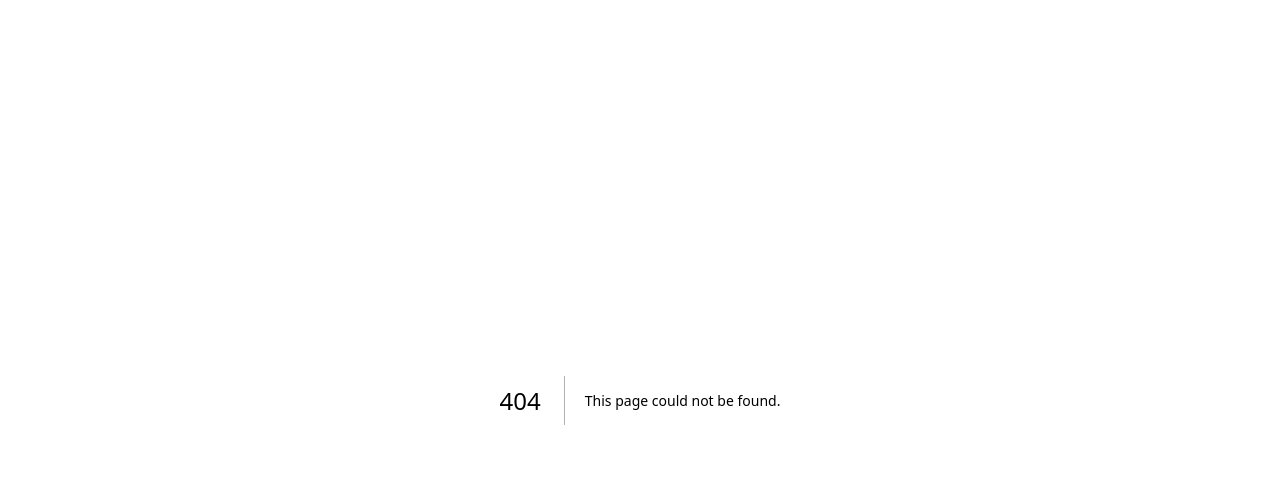
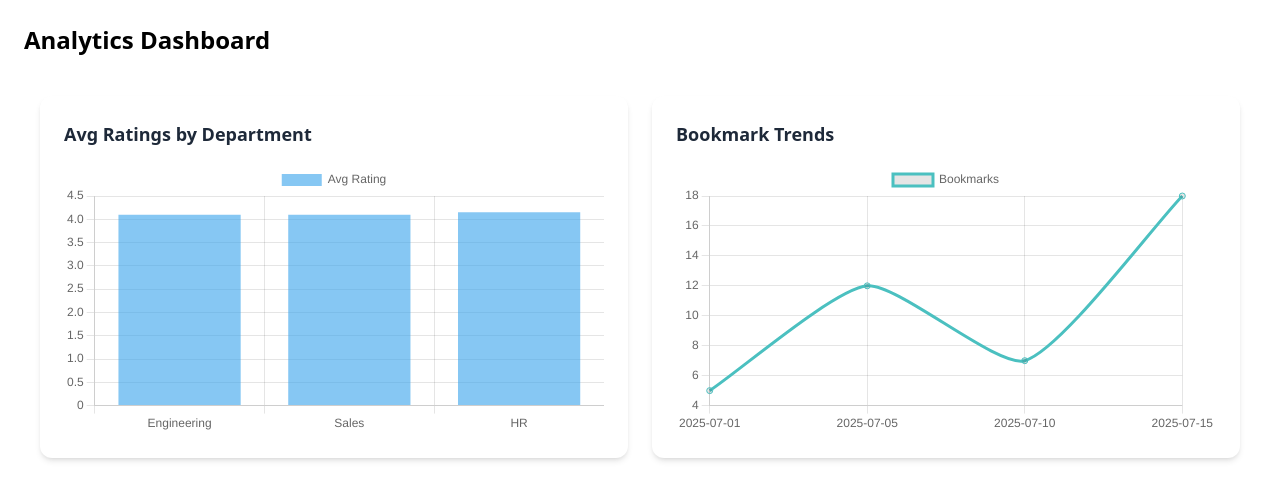
Before and after one commit to mayurramani07/hr-dashboard, a Next.js app: page /analytics in a window 1280 px wide. Before the commit this address had no page. Shown: the top 500 px of the page. Built offline with nearby package versions, Linux system fonts and the light colour scheme.

Commit message:
Add Analytics section with chart visualizations

```diff
--- a/package.json
+++ b/package.json
@@ -13,8 +13,10 @@
     "@emotion/styled": "^11.14.1",
     "@mui/icons-material": "^7.2.0",
     "@mui/material": "^7.2.0",
+    "chart.js": "^4.5.0",
     "next": "15.4.2",
     "react": "19.1.0",
+    "react-chartjs-2": "^5.3.0",
     "react-dom": "19.1.0",
     "react-icons": "^5.5.0"
   },
--- /dev/null
+++ b/src/app/analytics/chartSection.jsx
@@ -0,0 +1,80 @@
+'use client';
+
+import React from 'react';
+import {
+  Bar,
+  Line,
+} from 'react-chartjs-2';
+import {
+  Chart as ChartJS,
+  CategoryScale,
+  LinearScale,
+  BarElement,
+  LineElement,
+  PointElement,
+  Title,
+  Tooltip,
+  Legend,
+} from 'chart.js';
+import {
+  mockEmployeeData,
+  mockBookmarkTrend,
+  getDepartmentAverageRatings,
+} from '@/lib/analyticsData';
+
+ChartJS.register(
+  CategoryScale,
+  LinearScale,
+  BarElement,
+  LineElement,
+  PointElement,
+  Title,
+  Tooltip,
+  Legend
+);
+
+export default function ChartSection() {
+  const avgData = getDepartmentAverageRatings(mockEmployeeData);
+
+  const barData = {
+    labels: avgData.map(d => d.department),
+    datasets: [
+      {
+        label: 'Avg Rating',
+        data: avgData.map(d => d.avgRating),
+        backgroundColor: 'rgba(54, 162, 235, 0.6)',
+      },
+    ],
+  };
+
+  const lineData = {
+    labels: mockBookmarkTrend.map(t => t.date),
+    datasets: [
+      {
+        label: 'Bookmarks',
+        data: mockBookmarkTrend.map(t => t.count),
+        fill: false,
+        borderColor: 'rgba(75, 192, 192, 1)',
+        tension: 0.2,
+      },
+    ],
+  };
+
+  return (
+    <div className="grid md:grid-cols-2 gap-6 p-4">
+      <div className="bg-white shadow-md rounded-xl p-6 dark:bg-gray-900">
+        <h2 className="text-lg font-semibold mb-4 text-gray-800 dark:text-white">
+          Avg Ratings by Department
+        </h2>
+        <Bar data={barData} />
+      </div>
+
+      <div className="bg-white shadow-md rounded-xl p-6 dark:bg-gray-900">
+        <h2 className="text-lg font-semibold mb-4 text-gray-800 dark:text-white">
+          Bookmark Trends
+        </h2>
+        <Line data={lineData} />
+      </div>
+    </div>
+  );
+}
--- /dev/null
+++ b/src/app/analytics/page.jsx
@@ -0,0 +1,10 @@
+import ChartSection from './chartSection';
+
+export default function AnalyticsPage() {
+  return (
+    <main className="p-6">
+      <h1 className="text-2xl font-bold mb-6">Analytics Dashboard</h1>
+      <ChartSection />
+    </main>
+  );
+}
--- /dev/null
+++ b/src/lib/analyticsData.js
@@ -0,0 +1,30 @@
+export const mockEmployeeData = [
+  { name: 'Alice', department: 'Engineering', rating: 4.2 },
+  { name: 'Bob', department: 'Sales', rating: 3.9 },
+  { name: 'Charlie', department: 'HR', rating: 4.5 },
+  { name: 'David', department: 'Engineering', rating: 4.0 },
+  { name: 'Eva', department: 'Sales', rating: 4.3 },
+  { name: 'Fay', department: 'HR', rating: 3.8 },
+];
+
+export const mockBookmarkTrend = [
+  { date: '2025-07-01', count: 5 },
+  { date: '2025-07-05', count: 12 },
+  { date: '2025-07-10', count: 7 },
+  { date: '2025-07-15', count: 18 },
+];
+
+export function getDepartmentAverageRatings(data) {
+  const deptMap = {};
+
+  data.forEach(({ department, rating }) => {
+    if (!deptMap[department]) deptMap[department] = [];
+    deptMap[department].push(rating);
+  });
+
+  return Object.entries(deptMap).map(([dept, ratings]) => ({
+    department: dept,
+    avgRating:
+      ratings.reduce((sum, r) => sum + r, 0) / ratings.length,
+  }));
+}
```
Also changed, not shown: 1 other file (tests, documents, lock files or other folders).
